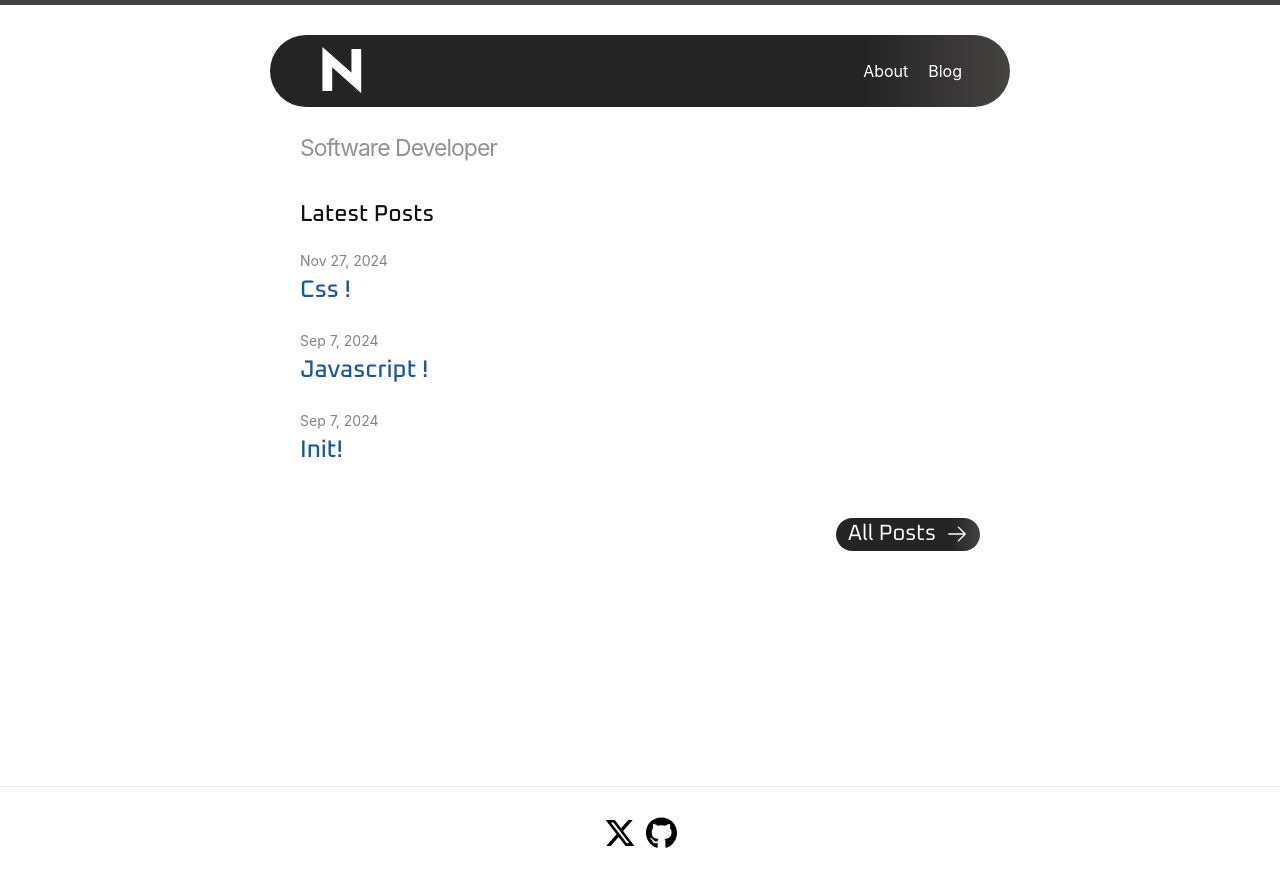
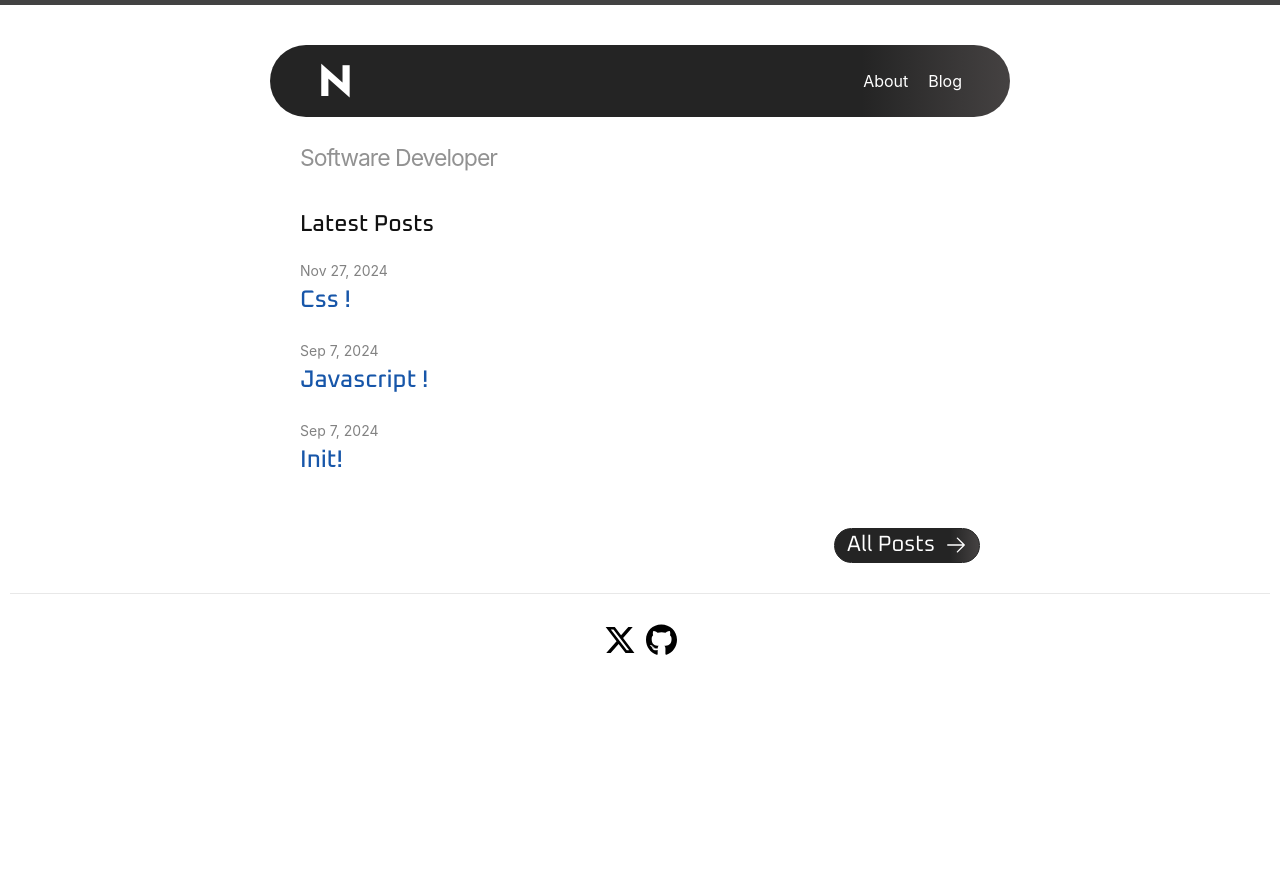
Before and after one commit to senshiwr/Nordine-blog, a Jekyll site: the page built from index.html, in a window 1280 px wide. Shown: the top 887 px of the page. Built offline with Jekyll 4.4.1, drawn with Linux system fonts in a browser that asks for light colours; the list of posts is cut into pages by our own code.

Commit message:
Change the logo size and the menu icon and the hover button

```diff
--- a/_config.yml
+++ b/_config.yml
@@ -52,3 +52,5 @@ plugins:
 #   - vendor/cache/
 #   - vendor/gems/
 #   - vendor/ruby/
+
+paginate: 1
--- a/_includes/header.html
+++ b/_includes/header.html
@@ -10,7 +10,7 @@
         <input type="checkbox" id="nav-trigger" class="nav-trigger" />
         <label for="nav-trigger">
           <span class="menu-icon">
-            <svg viewBox="0 0 18 15" width="30px" height="30px">
+            <svg viewBox="0 0 18 15" width="2.5rem" height="2.5rem">
               <path d="M18,1.484c0,0.82-0.665,1.484-1.484,1.484H1.484C0.665,2.969,0,2.304,0,1.484l0,0C0,0.665,0.665,0,1.484,0 h15.032C17.335,0,18,0.665,18,1.484L18,1.484z M18,7.516C18,8.335,17.335,9,16.516,9H1.484C0.665,9,0,8.335,0,7.516l0,0 c0-0.82,0.665-1.484,1.484-1.484h15.032C17.335,6.031,18,6.696,18,7.516L18,7.516z M18,13.516C18,14.335,17.335,15,16.516,15H1.484 C0.665,15,0,14.335,0,13.516l0,0c0-0.82,0.665-1.483,1.484-1.483h15.032C17.335,12.031,18,12.695,18,13.516L18,13.516z"/>
             </svg>
           </span>
--- a/_layouts/default.html
+++ b/_layouts/default.html
@@ -4,7 +4,7 @@
   {%- include head.html -%}
 
   <body>
-
+    <div class="container-p">
     {%- include header.html -%}
 
     <main class="page-content" aria-label="Content">
@@ -12,9 +12,8 @@
         {{ content }}
       </div>
     </main>
-
     {%- include footer.html -%}
-
+  </div>
   </body>
 
 </html>
--- a/_sass/minima/_base.scss
+++ b/_sass/minima/_base.scss
@@ -19,6 +19,9 @@ ul,
 figure {
   margin: 0;
   padding: 0;
+}
+body {
+  border-top: 5px solid $grey-color-dark;
 }
 * {
   margin: 0;
--- a/_sass/minima/_layout.scss
+++ b/_sass/minima/_layout.scss
@@ -18,6 +18,7 @@
     width: fit-content;
     padding: 0.25rem 1.2rem;
     border-radius: 25rem;
+    border: solid 1px $second-background-color;
     background: linear-gradient(
       90deg,
       rgb(36, 36, 36) 80%,
@@ -35,14 +36,12 @@
     background: #fff !important;
     color: $second-background-color;
     border: solid 1px $second-background-color;
-    -ms-transform: scale(1.2) rotate(-5deg);
-    -webkit-transform: scale(1.2) rotate(-5deg);
-    transform: scale(1.2) rotate(-5deg);
   }
 }
-
+.container-p {
+  padding: 1rem;
+}
 .site-header {
-  border-top: 5px solid $grey-color-dark;
   min-height: $spacing-unit * 1.865;
   // Positioning context for the mobile navigation icon
   position: relative;
@@ -65,7 +64,7 @@
   letter-spacing: -1px;
   margin-bottom: 0;
   float: left;
-  font-size: 6rem;
+  font-size: 4.4rem;
   font-family: "Jost", sans-serif;
   font-weight: bold;
   &,
```
Also changed, not shown: _includes/social.html (+0 -15 lines).
